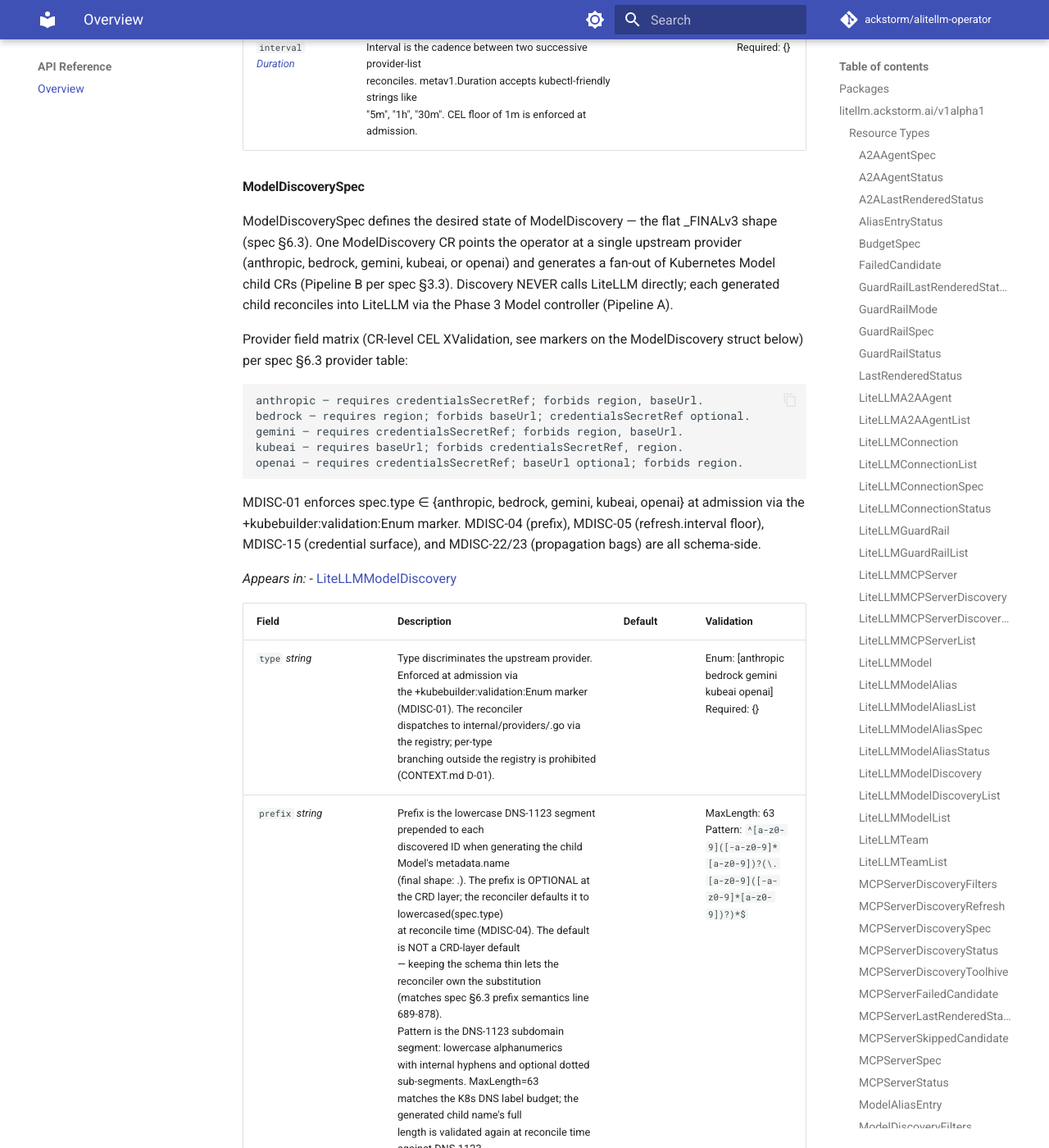
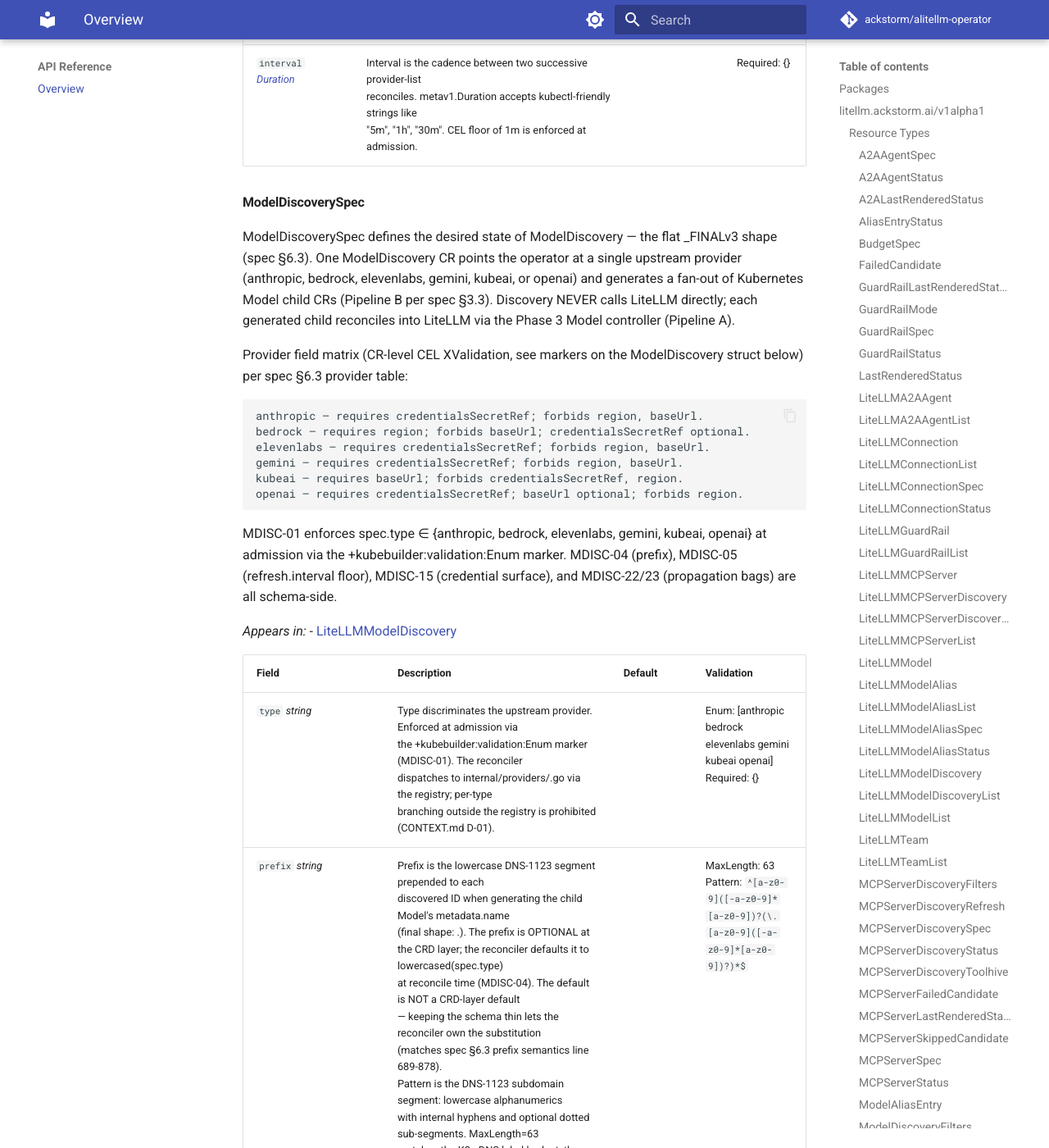
Before and after one commit to ackstorm/alitellm-operator, an MkDocs documentation site: the page built from docs/api-reference/litellm.ackstorm.ai.md, in a window 1280 px wide and 1400 px high, scrolled down 62358 px. Shown: the whole window at 82% size. Built offline with MkDocs 1.6.1 and Material for MkDocs 9.7.7, drawn with Linux system fonts in a browser that asks for light colours; comment, search, counter and statistics services are not loaded; the version menu is left out; some of the changed text lies outside the part shown.

Commit message:
feat(crd): allow elevenlabs ModelDiscovery type with credentialsSecretRef
Co-Authored-By: Claude Opus 4.8 (1M context) <noreply@anthropic.com>

```diff
--- a/docs/api-reference/litellm.ackstorm.ai.md
+++ b/docs/api-reference/litellm.ackstorm.ai.md
@@ -824,12 +824,12 @@ _Appears in:_
 LiteLLMModelDiscovery is the Schema for the litellmmodeldiscoveries API — the
 first Pipeline B CRD (spec §3.3 / §7.1, _FINALv3 two-pipeline model).
 A LiteLLMModelDiscovery CR points the operator at one upstream provider
-(anthropic, bedrock, gemini, kubeai, or openai) and reconciles
+(anthropic, bedrock, elevenlabs, gemini, kubeai, or openai) and reconciles
 discovered IDs into a fan-out of Kubernetes LiteLLMModel child CRs in
 WATCH_NAMESPACE. Discovery NEVER calls LiteLLM directly; each child
 reconciles into LiteLLM via the Phase 3 LiteLLMModel controller.
 
-The six CR-level XValidation rules above enforce the per-type
+The seven CR-level XValidation rules above enforce the per-type
 required/forbidden field matrix from spec §6.3 (provider table) plus
 the MDISC-05 refresh-interval 1-minute floor. SEC-03 list-uniqueness
 for spec.secrets[].as is deferred to the child LiteLLMModel's runtime check
@@ -840,6 +840,7 @@ MDISC-22 — required Secret keys per provider are FIXED per spec §6.3:
 
 	anthropic: ANTHROPIC_API_KEY
 	bedrock: AWS_ACCESS_KEY_ID, AWS_SECRET_ACCESS_KEY (AWS_SESSION_TOKEN optional)
+	elevenlabs: ELEVENLABS_API_KEY
 	gemini: GEMINI_API_KEY (or GOOGLE_API_KEY per provider docs)
 	openai: OPENAI_API_KEY
 	kubeai: n/a (no credentialsSecretRef)
@@ -1373,8 +1374,8 @@ _Appears in:_
 
 ModelDiscoverySpec defines the desired state of ModelDiscovery — the
 flat _FINALv3 shape (spec §6.3). One ModelDiscovery CR points the
-operator at a single upstream provider (anthropic, bedrock, gemini,
-kubeai, or openai) and generates a fan-out of Kubernetes Model child
+operator at a single upstream provider (anthropic, bedrock, elevenlabs,
+gemini, kubeai, or openai) and generates a fan-out of Kubernetes Model child
 CRs (Pipeline B per spec §3.3). Discovery NEVER calls LiteLLM directly;
 each generated child reconciles into LiteLLM via the Phase 3 Model
 controller (Pipeline A).
@@ -1384,11 +1385,12 @@ ModelDiscovery struct below) per spec §6.3 provider table:
 
 	anthropic — requires credentialsSecretRef; forbids region, baseUrl.
 	bedrock — requires region; forbids baseUrl; credentialsSecretRef optional.
+	elevenlabs — requires credentialsSecretRef; forbids region, baseUrl.
 	gemini — requires credentialsSecretRef; forbids region, baseUrl.
 	kubeai — requires baseUrl; forbids credentialsSecretRef, region.
 	openai — requires credentialsSecretRef; baseUrl optional; forbids region.
 
-MDISC-01 enforces spec.type ∈ {anthropic, bedrock, gemini, kubeai, openai}
+MDISC-01 enforces spec.type ∈ {anthropic, bedrock, elevenlabs, gemini, kubeai, openai}
 at admission via the +kubebuilder:validation:Enum marker. MDISC-04
 (prefix), MDISC-05 (refresh.interval floor), MDISC-15 (credential
 surface), and MDISC-22/23 (propagation bags) are all schema-side.
@@ -1400,10 +1402,10 @@ _Appears in:_
 
 | Field | Description | Default | Validation |
 | --- | --- | --- | --- |
-| `type` _string_ | Type discriminates the upstream provider. Enforced at admission via<br />the +kubebuilder:validation:Enum marker (MDISC-01). The reconciler<br />dispatches to internal/providers/<type>.go via the registry; per-type<br />branching outside the registry is prohibited (CONTEXT.md D-01). |  | Enum: [anthropic bedrock gemini kubeai openai] <br />Required: \{\} <br /> |
+| `type` _string_ | Type discriminates the upstream provider. Enforced at admission via<br />the +kubebuilder:validation:Enum marker (MDISC-01). The reconciler<br />dispatches to internal/providers/<type>.go via the registry; per-type<br />branching outside the registry is prohibited (CONTEXT.md D-01). |  | Enum: [anthropic bedrock elevenlabs gemini kubeai openai] <br />Required: \{\} <br /> |
 | `prefix` _string_ | Prefix is the lowercase DNS-1123 segment prepended to each<br />discovered ID when generating the child Model's metadata.name<br />(final shape: <prefix>.<normalized-id>). The prefix is OPTIONAL at<br />the CRD layer; the reconciler defaults it to lowercased(spec.type)<br />at reconcile time (MDISC-04). The default is NOT a CRD-layer default<br />— keeping the schema thin lets the reconciler own the substitution<br />(matches spec §6.3 prefix semantics line 689-878).<br />Pattern is the DNS-1123 subdomain segment: lowercase alphanumerics<br />with internal hyphens and optional dotted sub-segments. MaxLength=63<br />matches the K8s DNS label budget; the generated child name's full<br />length is validated again at reconcile time against DNS-1123<br />subdomain (253 chars) — see normalization step. |  | MaxLength: 63 <br />Pattern: `^[a-z0-9]([-a-z0-9]*[a-z0-9])?(\.[a-z0-9]([-a-z0-9]*[a-z0-9])?)*$` <br /> |
 | `disablePrefix` _boolean_ | DisablePrefix opts the Discovery out of the per-provider name prefix<br />entirely. When false (the default), the reconciler prepends<br /><prefix>. to every generated child Model name, where prefix is<br />spec.prefix or — when that is empty — lowercased(spec.type)<br />(MDISC-04). When true, the generated child Model's metadata.name (and<br />therefore the LiteLLM public model_name) is the bare normalized<br />discovered ID with NO prefix segment — e.g. claude-fable-5 instead of<br />anthropic.claude-fable-5.<br />SETTING THIS IS A NAME-COLLISION RISK: the prefix exists to namespace<br />children per-provider so two Discovery CRs cannot collide on a child<br />CR name (and a child cannot collide with a hand-written LiteLLMModel).<br />With DisablePrefix=true, the operator no longer guarantees that<br />separation — a collision surfaces as an SSA conflict /<br />ExplicitModelExists skip on the losing Discovery. Safe for a single<br />Discovery whose normalized IDs are known-unique; otherwise leave it<br />false. Mutually exclusive with a non-empty spec.prefix (CEL-enforced). |  |  |
-| `credentialsSecretRef` _[SecretObjectRef](#secretobjectref)_ | CredentialsSecretRef points to the Kubernetes Secret carrying the<br />upstream provider's API credentials. Required for anthropic, gemini,<br />openai; required-or-default-chain for bedrock; FORBIDDEN for kubeai<br />(the kubeai provider runs in-cluster without auth — see CONTEXT.md<br /><specifics> line 278). The Secret MUST reside in the same namespace<br />as the ModelDiscovery CR (no cross-namespace resolution in v1alpha1).<br />Required Secret keys per provider (spec §6.3 line 721-737 normative):<br />anthropic: ANTHROPIC_API_KEY<br />bedrock: AWS_ACCESS_KEY_ID, AWS_SECRET_ACCESS_KEY (AWS_SESSION_TOKEN optional)<br />gemini: GEMINI_API_KEY (or GOOGLE_API_KEY)<br />openai: OPENAI_API_KEY<br />kubeai: n/a (no credentialsSecretRef)<br />MDISC-15 is non-negotiable: the credential material is operator-side<br />ONLY. The reconciler MUST NOT propagate any value from this Secret<br />into the generated child Model's spec.params / spec.info /<br />spec.secrets[]. Inference-time credentials flow via spec.secrets[]<br />(the propagation bag), NOT via this field.<br />Discovery uses NEW SecretObjectRef (single Name field) — NOT the<br />SecretKeyRef\{Name, Key\} used by LiteLLMConnection and Model. The<br />Secret keys are fixed per provider per the normative table above,<br />so the user does not pick a per-key lookup; only the Secret's name<br />is parameterized. |  |  |
+| `credentialsSecretRef` _[SecretObjectRef](#secretobjectref)_ | CredentialsSecretRef points to the Kubernetes Secret carrying the<br />upstream provider's API credentials. Required for anthropic, gemini,<br />openai; required-or-default-chain for bedrock; FORBIDDEN for kubeai<br />(the kubeai provider runs in-cluster without auth — see CONTEXT.md<br /><specifics> line 278). The Secret MUST reside in the same namespace<br />as the ModelDiscovery CR (no cross-namespace resolution in v1alpha1).<br />Required Secret keys per provider (spec §6.3 line 721-737 normative):<br />anthropic: ANTHROPIC_API_KEY<br />bedrock: AWS_ACCESS_KEY_ID, AWS_SECRET_ACCESS_KEY (AWS_SESSION_TOKEN optional)<br />elevenlabs: ELEVENLABS_API_KEY<br />gemini: GEMINI_API_KEY (or GOOGLE_API_KEY)<br />openai: OPENAI_API_KEY<br />kubeai: n/a (no credentialsSecretRef)<br />MDISC-15 is non-negotiable: the credential material is operator-side<br />ONLY. The reconciler MUST NOT propagate any value from this Secret<br />into the generated child Model's spec.params / spec.info /<br />spec.secrets[]. Inference-time credentials flow via spec.secrets[]<br />(the propagation bag), NOT via this field.<br />Discovery uses NEW SecretObjectRef (single Name field) — NOT the<br />SecretKeyRef\{Name, Key\} used by LiteLLMConnection and Model. The<br />Secret keys are fixed per provider per the normative table above,<br />so the user does not pick a per-key lookup; only the Secret's name<br />is parameterized. |  |  |
 | `region` _string_ | Region is the AWS region for Bedrock control-plane discovery<br />(required when spec.type=bedrock, forbidden otherwise — see the<br />CR-level CEL rule on the ModelDiscovery struct). One region per<br />CR per PROJECT.md Key Decision; multi-region requires multiple CRs<br />with distinct spec.prefix (e.g. bedrock-use1, bedrock-euw1).<br />The value is overlaid as aws_region_name in each generated child<br />Model's spec.params. This is one of two typed-field overlays the<br />reconciler applies per CONTEXT.md D-07: bedrock spec.region →<br />aws_region_name (overwrite-wins) and kubeai spec.baseUrl →<br />api_base (user-supplied wins; see BaseURL doc, FIX.txt H-2). Plain<br />string — AWS region codes are open-ended and not enumerated here;<br />CEL gates presence per provider. |  |  |
 | `baseUrl` _string_ | BaseURL is the upstream provider's base endpoint. Required for<br />kubeai (e.g. "http://kubeai.kubeai.svc/openai/v1"); optional for<br />openai (default OpenAI-platform endpoint applies on omit); forbidden<br />for anthropic, bedrock, gemini.<br />Discovery calls <BaseURL>/models (OpenAI-compatible wire shape) for<br />kubeai + openai variants. For OpenAI-compatible providers (vLLM,<br />Together, Groq, OpenRouter) the user sets spec.type=openai and<br />spec.baseUrl=<provider URL>; the per-request Bearer key comes from<br />spec.credentialsSecretRef. No URL pattern is enforced at the CRD<br />layer; CEL only gates presence/absence per provider type.<br />kubeai-only typed-field overlay (D-07, FIX.txt H-2 2026-05-22):<br />when spec.type=kubeai, the reconciler also overlays<br />spec.baseUrl → spec.params.api_base on each generated child Model,<br />so the LiteLLM proxy can route hosted_vllm/<id> inference requests<br />at runtime. User-supplied params.api_base wins over the auto-overlay<br />(presence check). Diverges from the bedrock region overlay's<br />overwrite-wins semantics on purpose: api_base is a legitimate per-<br />child routing override. |  |  |
 | `params` _[RawExtension](https://kubernetes.io/docs/reference/generated/kubernetes-api/v/#rawextension-runtime-pkg)_ | Params is a pass-through bag of fields propagated VERBATIM into<br />every generated child Model's spec.params (MDISC-23). On top of this<br />bag, the Discovery reconciler overlays two typed fields per child:<br />- model: "<litellm-provider>/<raw-id>" (e.g. "anthropic/claude-3-5-sonnet-20241022")<br />- aws_region_name: <spec.region> (bedrock only)<br />All other keys are forwarded unchanged. \{\{NAME\}\} substitution<br />happens on the child Model's own reconcile (§5.2 propagation rule<br />per AC-SEC4-PROPAGATE), NOT on Discovery's reconcile.<br />Any JSON object is accepted (x-kubernetes-preserve-unknown-fields:<br />true). String-typed leaves may carry \{\{NAME\}\} placeholders matched<br />against spec.secrets[] on the child's reconcile. |  |  |
```
Also changed, not shown: 3 other files.
